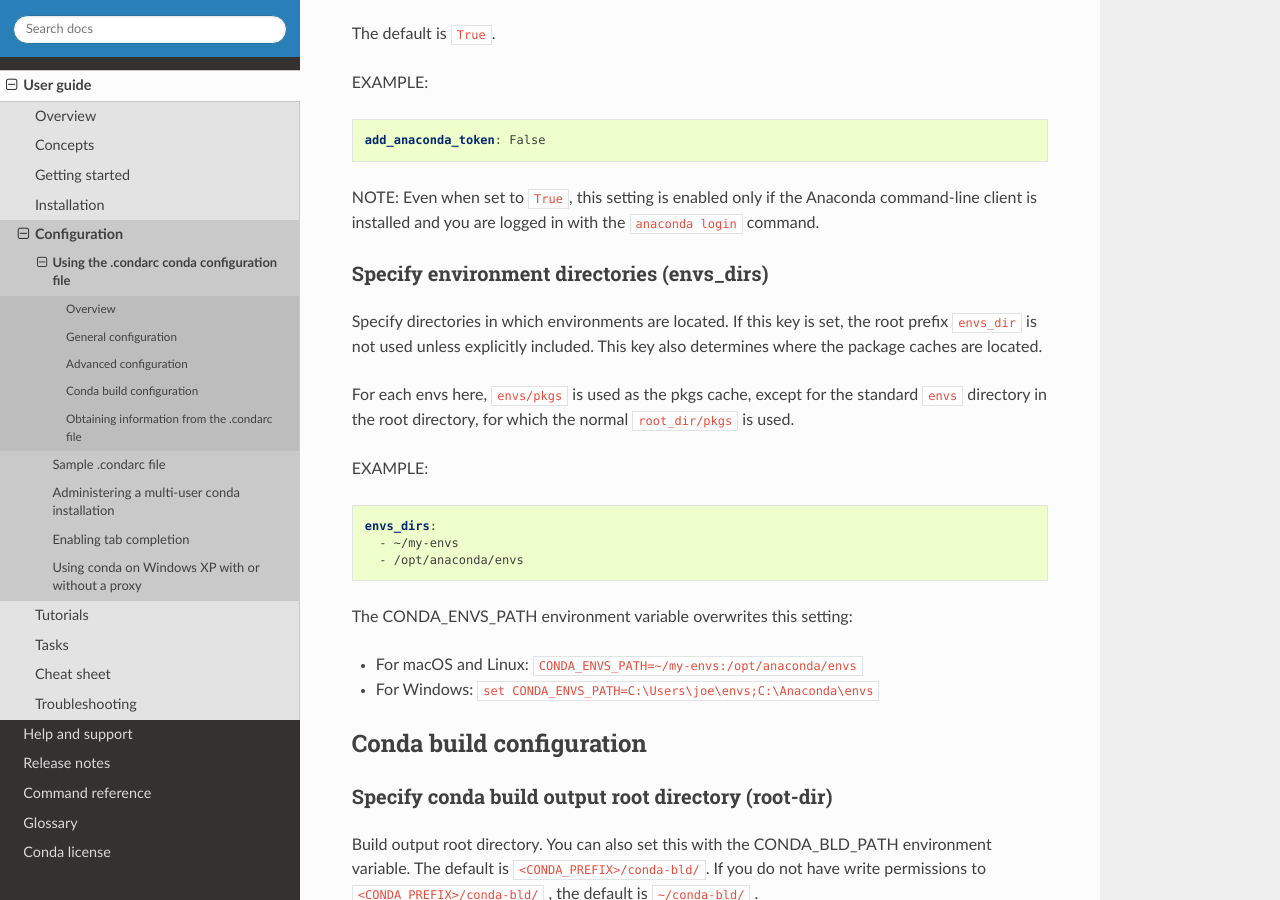
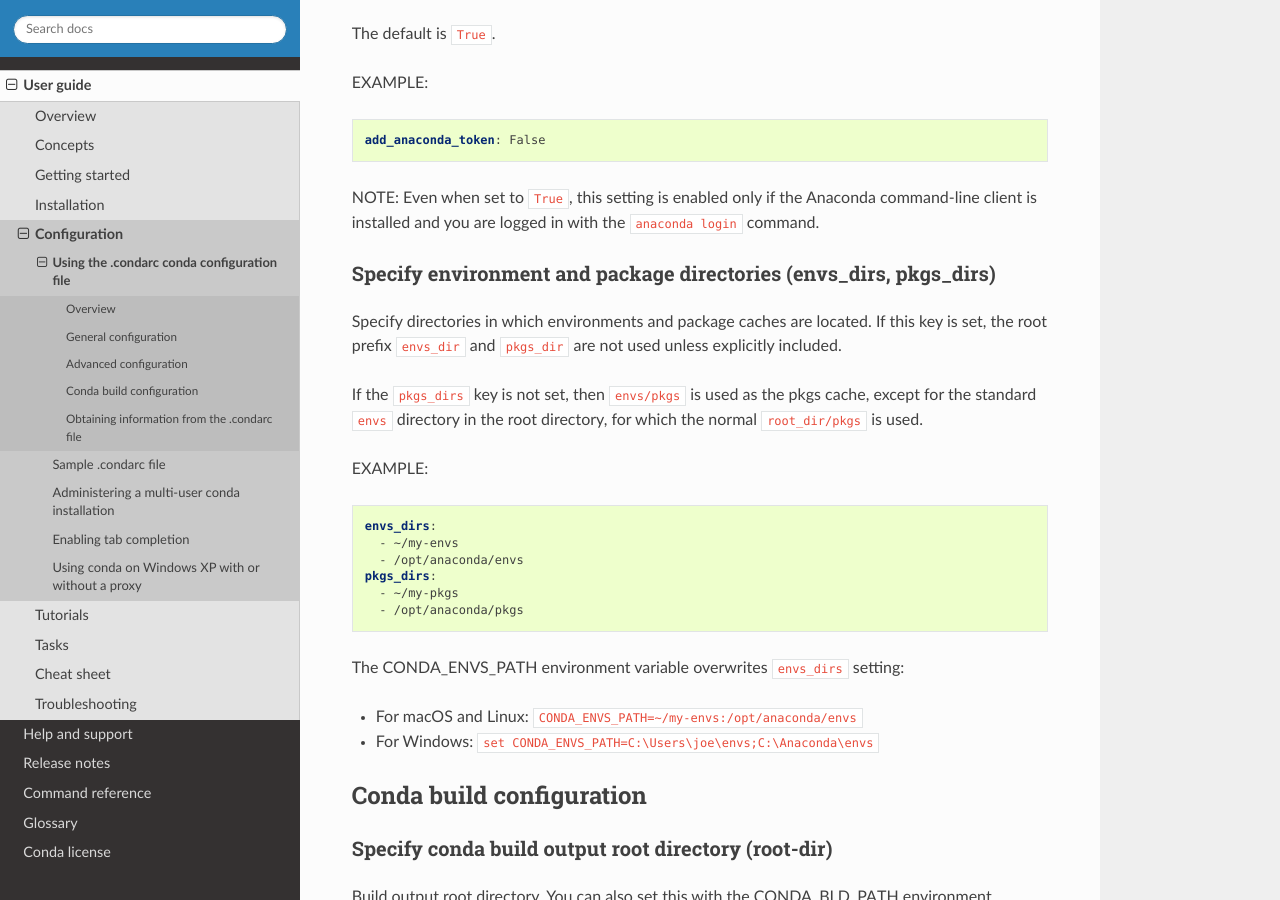
Before and after one commit to conda/conda-docs, a Sphinx documentation site: the page built from docs/source/user-guide/configuration/use-condarc.rst, in a window 1280 px wide and 900 px high, scrolled down 9263 px. Built offline with Sphinx 7.4.7 and the Read the Docs theme 2.0.0, drawn with Linux system fonts in a browser that asks for light colours; some of the changed text lies outside the part shown.

Commit message:
Add pkgs_dirs to documentation
I found reference the pkgs_dirs in github issues and tests but did not find it in the documentation.

```diff
--- a/docs/source/user-guide/configuration/use-condarc.rst
+++ b/docs/source/user-guide/configuration/use-condarc.rst
@@ -493,16 +493,15 @@ the Anaconda command-line client is installed and you are
 logged in with the ``anaconda login`` command.
 
 
-Specify environment directories (envs_dirs)
+Specify environment and package directories (envs_dirs, pkgs_dirs)
 -------------------------------------------
 
-Specify directories in which environments are located. If this
-key is set, the root prefix ``envs_dir`` is not used unless
-explicitly included. This key also determines where the package
-caches are located.
+Specify directories in which environments and package caches are located. If this
+key is set, the root prefix ``envs_dir`` and ``pkgs_dir`` are not used unless
+explicitly included.
 
-For each envs here, ``envs/pkgs`` is used as the pkgs cache,
-except for the standard ``envs`` directory in the root
+If the ``pkgs_dirs`` key is not set, then ``envs/pkgs`` is used
+as the pkgs cache, except for the standard ``envs`` directory in the root
 directory, for which the normal ``root_dir/pkgs`` is used.
 
 EXAMPLE:
@@ -512,8 +511,11 @@ EXAMPLE:
   envs_dirs:
     - ~/my-envs
     - /opt/anaconda/envs
+  pkgs_dirs:
+    - ~/my-pkgs
+    - /opt/anaconda/pkgs
 
-The CONDA_ENVS_PATH environment variable overwrites this setting:
+The CONDA_ENVS_PATH environment variable overwrites ``envs_dirs`` setting:
 
 * For macOS and Linux:
   ``CONDA_ENVS_PATH=~/my-envs:/opt/anaconda/envs``
```
